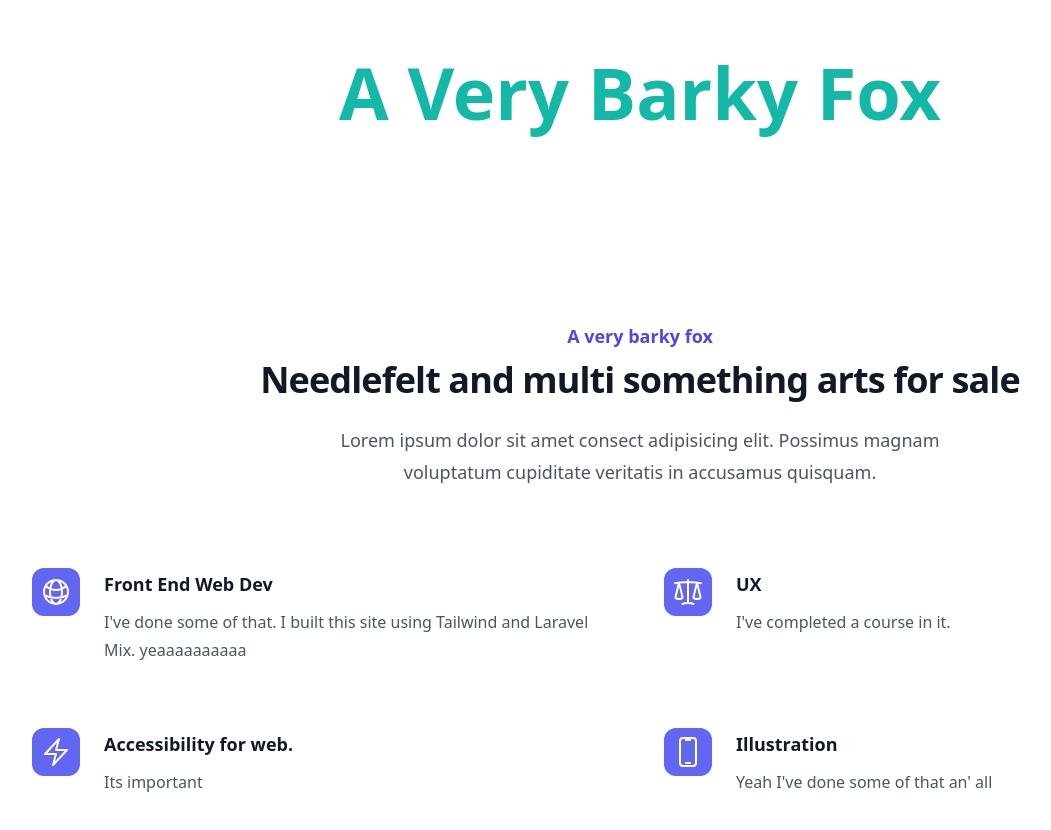
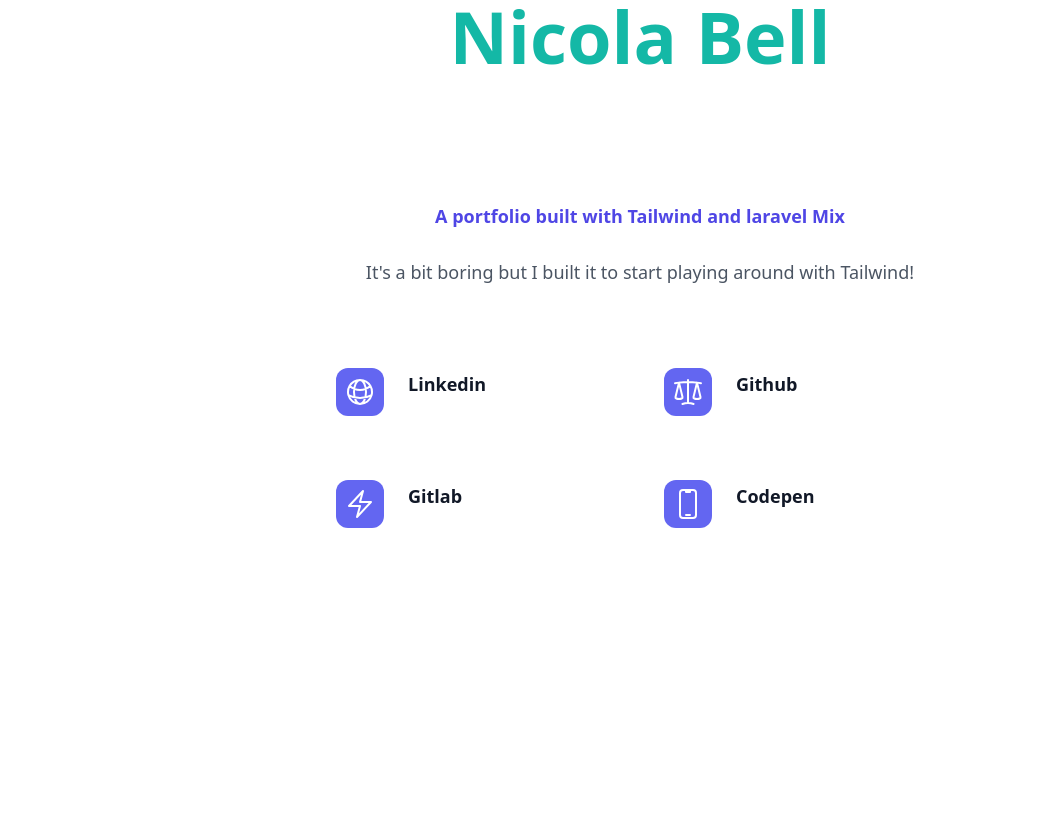
Before and after one commit to Nicolabell/Tailwind-laravel-mix, a website with bundled scripts: page index.html in a window 1280 px wide. Shown: the whole page, without its empty margins (0-1051 px from the left). After the commit the page ends 800 px from the top, so only its background shows below. Built offline with nearby package versions, Linux system fonts and the light colour scheme.

Commit message:
updated Github gitlab linkedin and codepen links

```diff
--- a/index.html
+++ b/index.html
@@ -6,30 +6,25 @@
     <meta http-equiv="X-UA-Compatible" content="IE=edge" />
     <meta name="viewport" content="width=device-width, initial-scale=1.0" />
     <link rel="stylesheet" href="./dist/css/app.css" class="rel" />
-    <title>Tailwind Party</title>
+    <title>Nicola Bell - tech portfolio</title>
   </head>
 
   <body>
     <h1
-      class="text-3xl font-bold text-teal-500 p-4 py-8 mt-6 text-center text-7xl"
+      class="text-3xl font-bold text-teal-500 p-3 pt-5 my-5 text-center text-7xl"
     >
-      A Very Barky Fox
+      Nicola Bell
     </h1>
 
-    <div class="bg-white py-24 sm:py-32 lg:py-40">
-      <div class="mx-auto max-w-7xl px-6 lg:px-8">
+    <div class="bg-white py-24 sm:py-32 lg:py-20">
+      <div class="mx-auto max-w-2xl px-6 lg:px-8">
         <div class="sm:text-center">
           <h2 class="text-lg font-semibold leading-8 text-indigo-600">
-            A very barky fox
+            A portfolio built with Tailwind and laravel Mix
           </h2>
-          <p
-            class="mt-2 text-3xl font-bold tracking-tight text-gray-900 sm:text-4xl"
-          >
-            Needlefelt and multi something arts for sale
-          </p>
           <p class="mx-auto mt-6 max-w-2xl text-lg leading-8 text-gray-600">
-            Lorem ipsum dolor sit amet consect adipisicing elit. Possimus magnam
-            voluptatum cupiditate veritatis in accusamus quisquam.
+            It's a bit boring but I built it to start playing around with
+            Tailwind!
           </p>
         </div>
 
@@ -61,12 +56,13 @@
                 </svg>
               </div>
               <div class="sm:min-w-0 sm:flex-1">
+                <a
+                  href="https://www.linkedin.com/in/bellnicola/"
+                  target="_blank"
+                  rel="noopener noreferrer"
+                ></a>
                 <p class="text-lg font-semibold leading-8 text-gray-900">
-                  Front End Web Dev
-                </p>
-                <p class="mt-2 text-base leading-7 text-gray-600">
-                  I've done some of that. I built this site using Tailwind and
-                  Laravel Mix. yeaaaaaaaaaa
+                  Linkedin
                 </p>
               </div>
             </div>
@@ -95,10 +91,11 @@
                 </svg>
               </div>
               <div class="sm:min-w-0 sm:flex-1">
-                <p class="text-lg font-semibold leading-8 text-gray-900">UX</p>
-                <p class="mt-2 text-base leading-7 text-gray-600">
-                  I've completed a course in it.
-                </p>
+                <a href="https://github.com/Nicolabell" target="_blank"
+                  ><p class="text-lg font-semibold leading-8 text-gray-900">
+                    Github
+                  </p></a
+                >
               </div>
             </div>
 
@@ -126,12 +123,11 @@
                 </svg>
               </div>
               <div class="sm:min-w-0 sm:flex-1">
-                <p class="text-lg font-semibold leading-8 text-gray-900">
-                  Accessibility for web.
-                </p>
-                <p class="mt-2 text-base leading-7 text-gray-600">
-                  Its important
-                </p>
+                <a href="https://gitlab.com/Nicolaishere"
+                  ><p class="text-lg font-semibold leading-8 text-gray-900">
+                    Gitlab
+                  </p></a
+                >
               </div>
             </div>
 
@@ -159,12 +155,11 @@
                 </svg>
               </div>
               <div class="sm:min-w-0 sm:flex-1">
-                <p class="text-lg font-semibold leading-8 text-gray-900">
-                  Illustration
-                </p>
-                <p class="mt-2 text-base leading-7 text-gray-600">
-                  Yeah I've done some of that an' all
-                </p>
+                <a href="https://codepen.io/nicolarb" target="_blank"
+                  ><p class="text-lg font-semibold leading-8 text-gray-900">
+                    Codepen
+                  </p></a
+                >
               </div>
             </div>
           </div>
```
